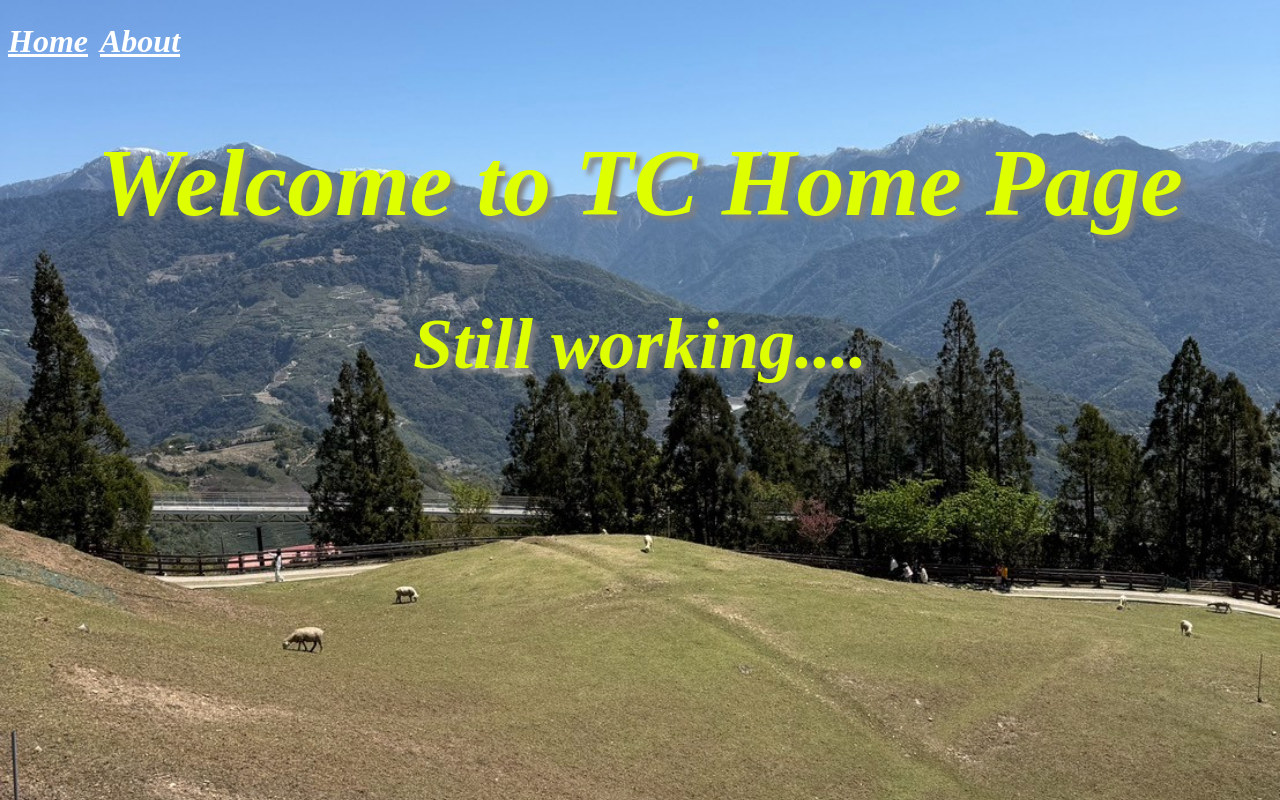
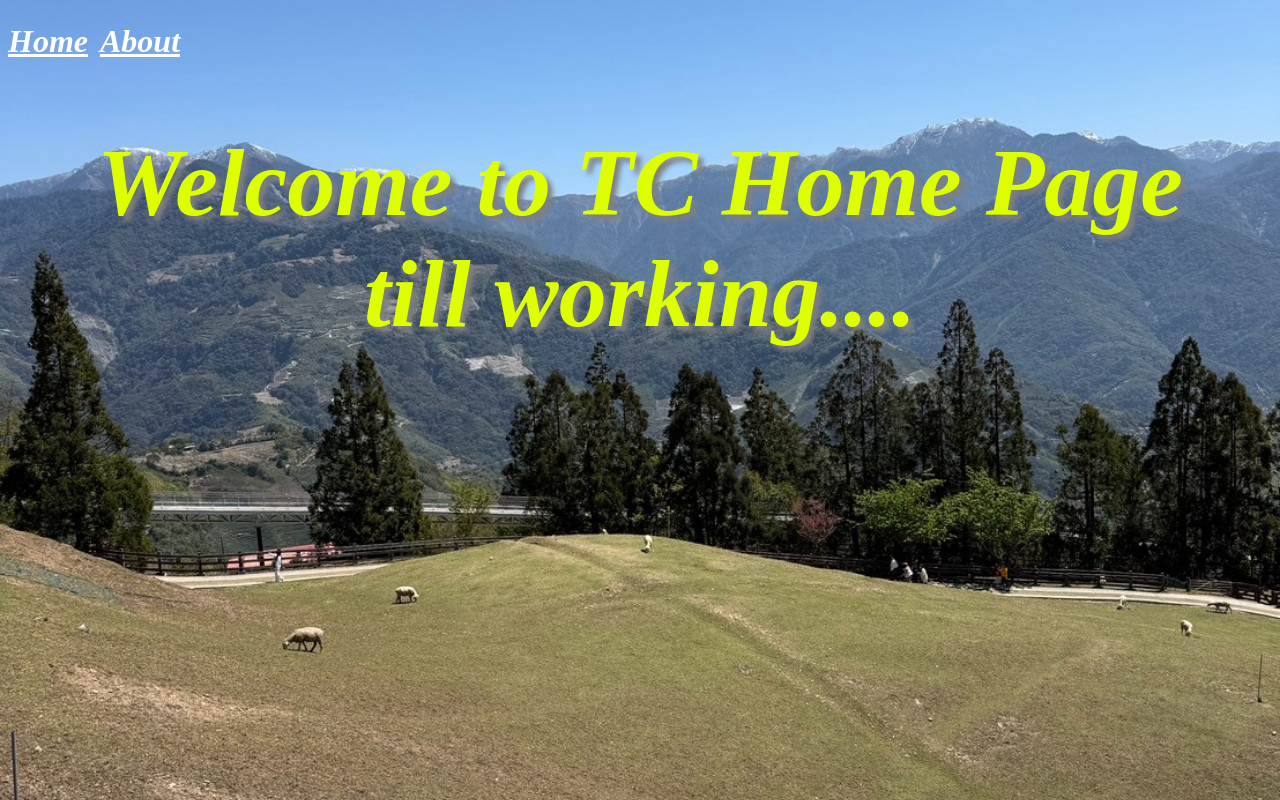
Before and after one commit to tclintaichung/tc-web, a website: page index.html in a window 1280 px wide. Drawn offline with Linux system fonts and the light colour scheme.

Commit message:
Modify home page 4

```diff
--- a/index.html
+++ b/index.html
@@ -10,7 +10,6 @@
       <a href="index.html">Home</a>
       <a href="about.html" target="_blank">About</a>
     </nav>
-    <h1>Welcome to TC Home Page</h1>
-    <h2>Still working....</h2>
+    <h1>Welcome to TC Home Page<br>till working....</h1>
   </body>
 </html>
```
